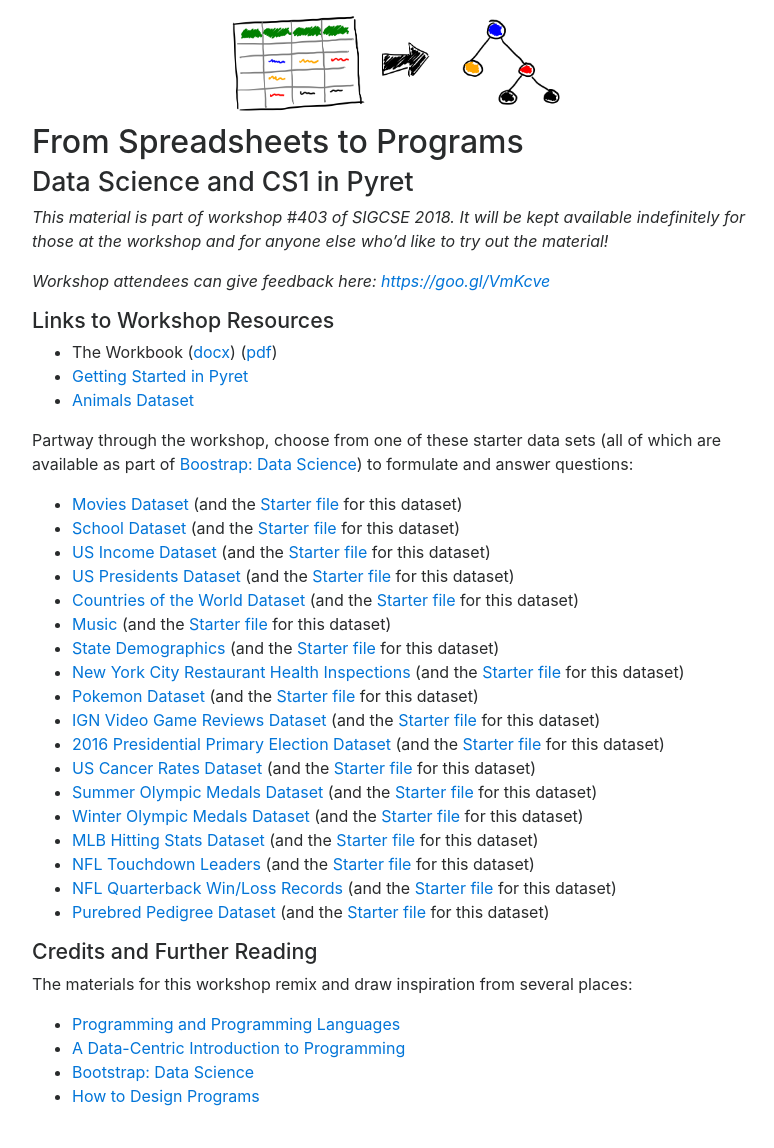
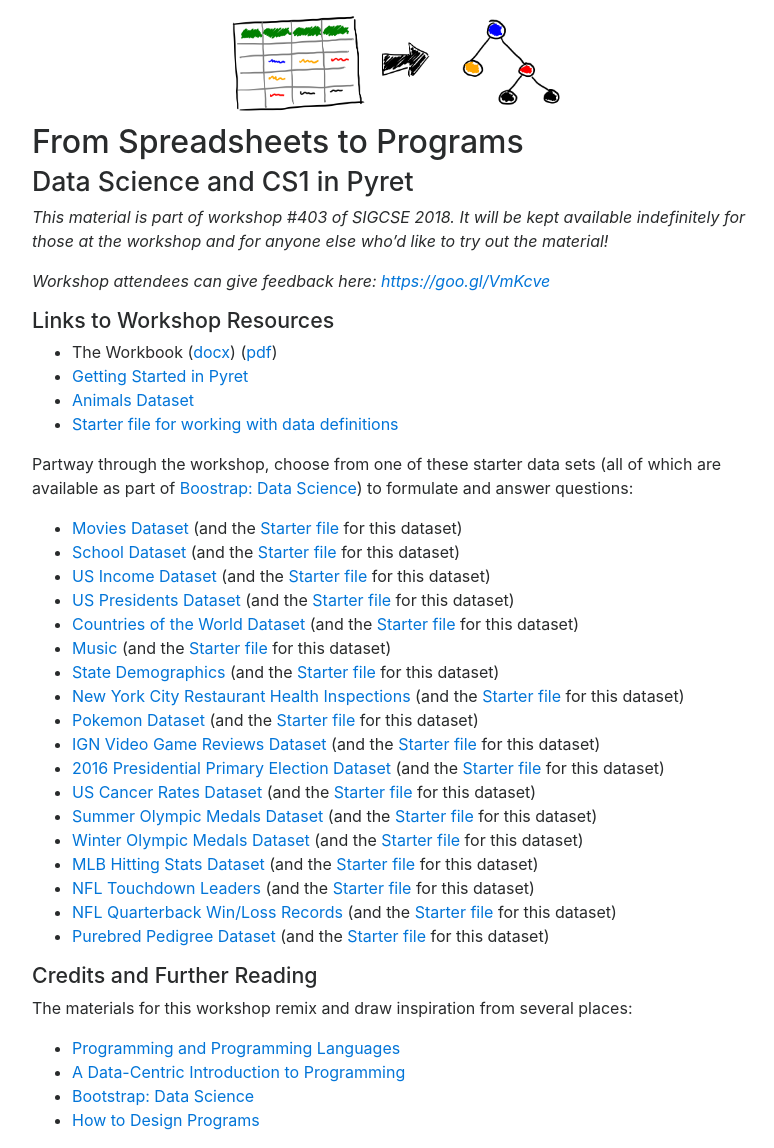
Before and after one commit to spreadsheets-to-programs/spreadsheets-to-programs.github.io, a Jekyll site: the page built from index.md, in a window 1280 px wide. Shown: the whole page, without its empty margins (243-1017 px from the left). Built offline with Jekyll 4.4.1, drawn with Linux system fonts in a browser that asks for light colours; nearby versions of some CDN libraries; before the commit the page ends 1124 px from its top, so only the background shows below that.

Commit message:
Add link to data-defns starter file

```diff
--- a/index.md
+++ b/index.md
@@ -18,6 +18,7 @@ _Workshop attendees can give feedback here: [https://goo.gl/VmKcve](https://goo.
 - The Workbook ([docx](./spreadsheets-to-programs.docx)) ([pdf](./spreadsheets-to-programs.pdf))
 - [Getting Started in Pyret](https://code.pyret.org/editor#share=1MoQ8YxevbLP2ohiXD5NiwqsBsdoYIrUw)
 - [Animals Dataset](https://code.pyret.org/editor#share=0BzzMl1BJlJDkYkhKMG51VlRiWk0)
+- [Starter file for working with data definitions](https://code.pyret.org/editor#share=1bDWh4mi5D2XCY6PE5h0qxHTDubxaraES)
 
 Partway through the workshop, choose from one of these starter data sets (all
 of which are available as part of [Boostrap: Data
@@ -43,7 +44,6 @@ to formulate and answer questions:
  - [NFL Quarterback Win/Loss Records](https://docs.google.com/spreadsheets/d/1aVQz1PxO7LYM131LpwJUH_5fjjIF9L0JlhDvR75c5HY) (and the [Starter file](https://code.pyret.org/editor#share=1k-VFc99jnKJeX6_C_9Horo1RUq7yz9oM) for this dataset)
  - [Purebred Pedigree Dataset](https://docs.google.com/spreadsheets/d/1lOyPpnL7JgJEsCLQbUudiZJu8OTkpcn1-CCI9qLd3N8) (and the [Starter file](https://code.pyret.org/editor#share=1K008hd9j_mqzXMd3mBpvMkzD0c5U3LeO) for this dataset)
 
-
 ### Credits and Further Reading
 
 The materials for this workshop remix and draw inspiration from several places:
```
